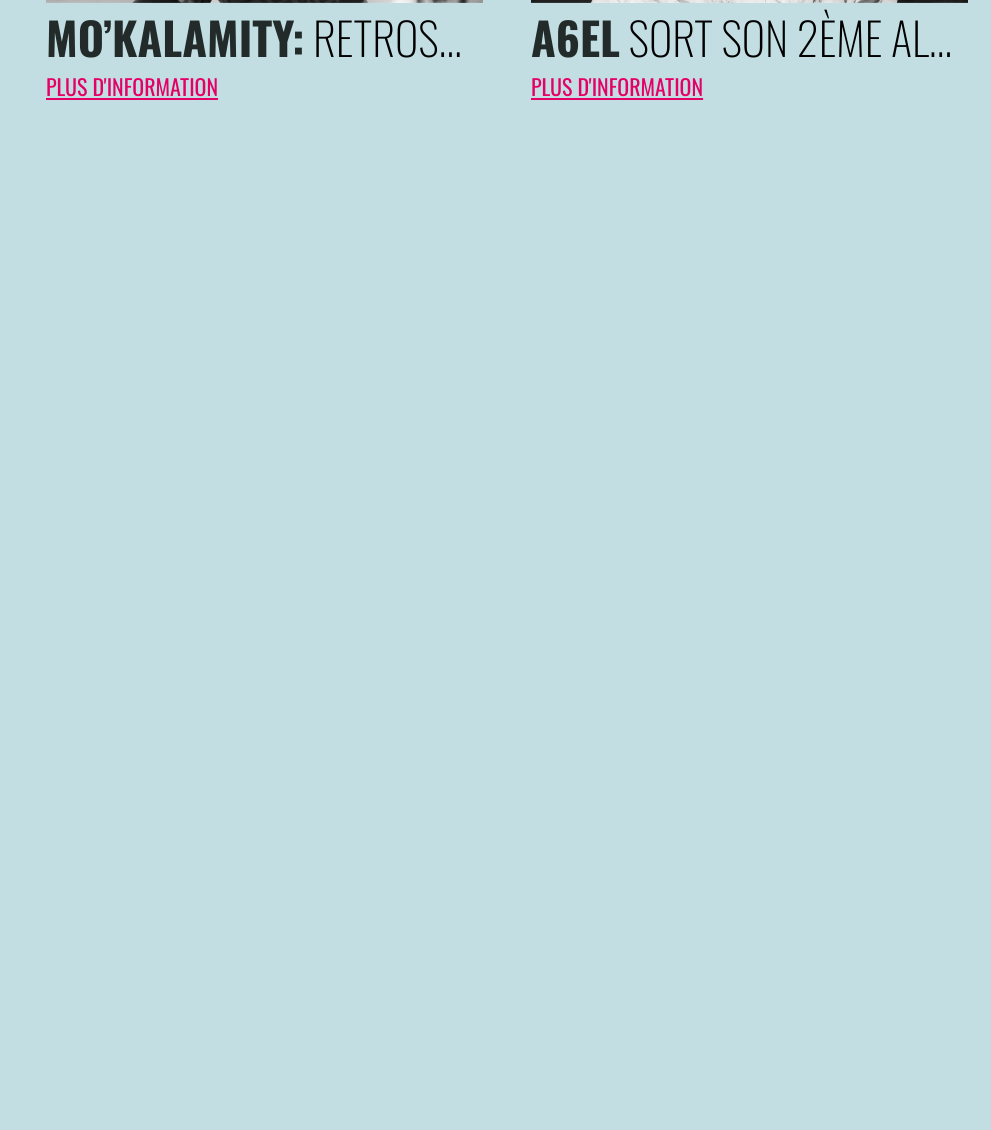
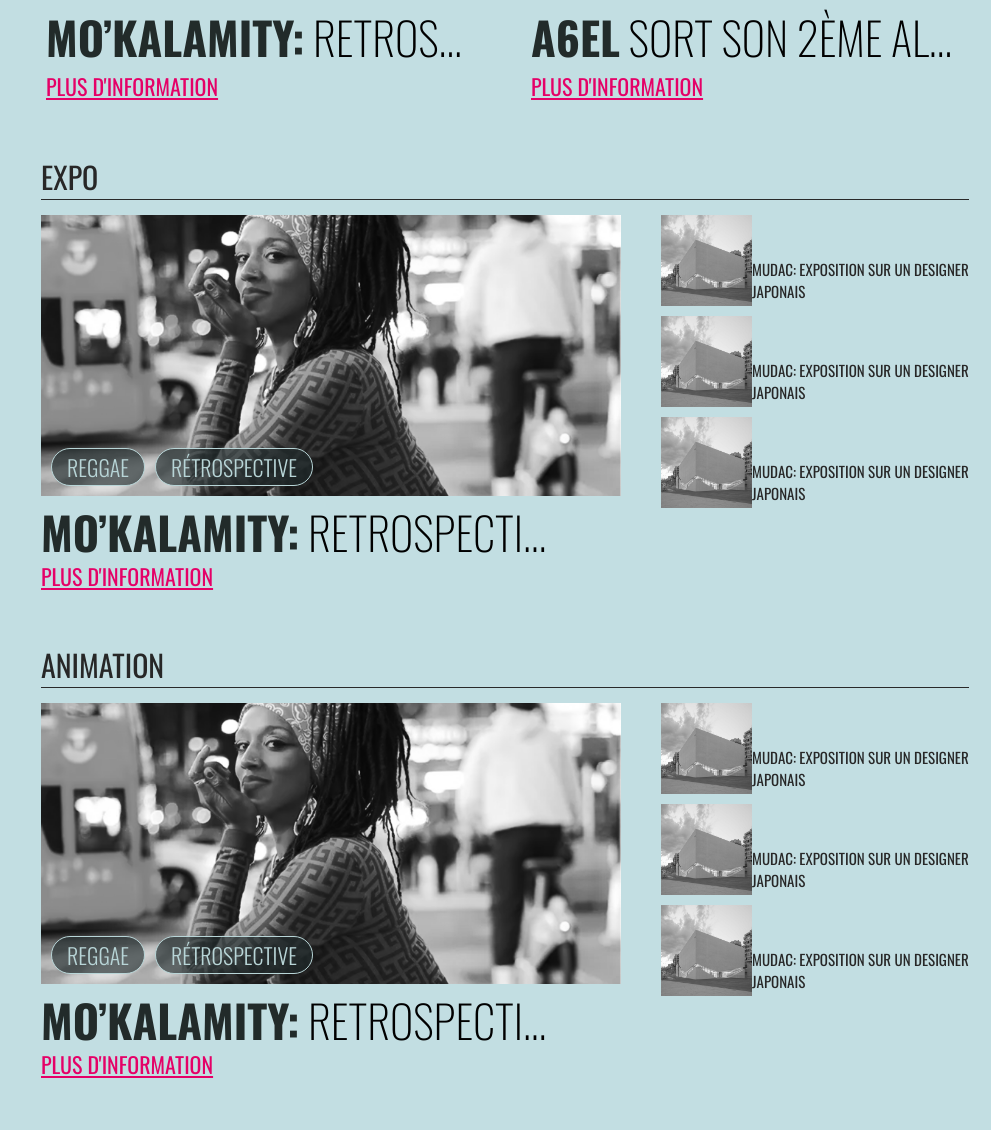
Before and after one commit to May1inn333/DesignSystem, a website built with Parcel: page src/index.html in a window 1280 px wide. Shown: the part 1209-2339 px from the top of the page, without its empty margins (289-1280 px from the left). Before the commit the page ends 1746 px from the top, so only its background shows below. Built offline with nearby package versions, Linux system fonts and the light colour scheme; a web font is replaced by a local one.

Commit message:
mini card

```diff
--- a/src/index.html
+++ b/src/index.html
@@ -39,7 +39,7 @@
 
         <a href="Infos.html" class="more"> PLUS D'INFORMATION </a>
       </section>
-      <div class="theme">A LA UNE</div>
+      <div class="theme">MUSIQUE</div>
     <div class="ligne">
       <a href="index.html">
         <img class="logo" src="/src/img/trois_cent_60_-_logo.png" alt="logo"
@@ -90,9 +90,97 @@
       </article>
     </section>
 
+    <section class="expoHOME">
+      <div class="titleTHEME">EXPO</div>
+
+   <article class="carte-expo">
+        <div class="expo-image-container">
+          <img src="/src/img/mokalamity2.jpg" alt="Concert de musique" />
+          <div class="categories">
+            <button>Reggae</button>
+            <button>Rétrospective</button>
+          </div>
+        </div>
+        <h2><strong>MO’KALAMITY:</strong> RETROSPECTIVE 20...</h2>
+        <div class="PLUSinfos"><a href="Infos.html">PLUS D'INFORMATION</a></div>
+      </article>
+  </section>
+
+  <div class="small-expo">
+
+      <div class="mini-card">
+      <img
+        src="img/mudac.jpeg"
+        alt="bâtiment du MUDAC"
+      />
+      <p>mudac: exposition sur un designer japonais</p>
+    </div>
+
+      <div class="mini-card">
+      <img
+        src="img/mudac.jpeg"
+        alt="bâtiment du MUDAC"
+      />
+      <p>mudac: exposition sur un designer japonais</p>
+    </div>
+
+
+      <div class="mini-card">
+      <img
+        src="img/mudac.jpeg"
+        alt="bâtiment du MUDAC"
+      />
+      <p>mudac: exposition sur un designer japonais</p>
+    </div>
+
+  </div>
 
 
 
+  <section class="expoHOME">
+      <div class="titleTHEME">ANIMATION</div>
+
+   <article class="carte-expo">
+        <div class="expo-image-container">
+          <img src="/src/img/mokalamity2.jpg" alt="Concert de musique" />
+          <div class="categories">
+            <button>Reggae</button>
+            <button>Rétrospective</button>
+          </div>
+        </div>
+        <h2><strong>MO’KALAMITY:</strong> RETROSPECTIVE 20...</h2>
+        <div class="PLUSinfos"><a href="Infos.html">PLUS D'INFORMATION</a></div>
+      </article>
+  </section>
+
+  <div class="small-expo">
+
+      <div class="mini-card">
+      <img
+        src="img/mudac.jpeg"
+        alt="bâtiment du MUDAC"
+      />
+      <p>mudac: exposition sur un designer japonais</p>
+    </div>
+
+      <div class="mini-card">
+      <img
+        src="img/mudac.jpeg"
+        alt="bâtiment du MUDAC"
+      />
+      <p>mudac: exposition sur un designer japonais</p>
+    </div>
+
+
+      <div class="mini-card">
+      <img
+        src="img/mudac.jpeg"
+        alt="bâtiment du MUDAC"
+      />
+      <p>mudac: exposition sur un designer japonais</p>
+    </div>
+
+  </div>
     </main>
     <script src="js/main.js" type="module"></script>
   </body>
--- a/src/scss/_accueil.scss
+++ b/src/scss/_accueil.scss
@@ -41,7 +41,7 @@
 .articleHOME {
   margin-left: 330px;
   margin-top: 100px;
-  margin-bottom: 100px;
+  padding-bottom: 100px;
 }
 
 /* Grande image */
@@ -149,3 +149,99 @@
     font-size: 17px;
   }
 }
+
+.carte-expo {
+  width: 100%;
+  max-width: none;
+  min-width: 0;
+  overflow: hidden;
+  display: flex;
+  width: 580px;
+  height: 315.678px;
+  align-self: stretch;
+  aspect-ratio: 384/209;
+  height: 427px;
+  flex-direction: column;
+  align-items: flex-start;
+  gap: 2px;
+}
+
+.carte-expo h2 {
+  font-family: "Oswald", sans-serif;
+  font-size: clamp(45px, 2.5vw, 32px);
+  font-weight: 200;
+  overflow-wrap: anywhere;
+  white-space: nowrap;
+  overflow: hidden;
+  text-overflow: ellipsis;
+  width: 90%;
+}
+
+.carte-expo a {
+  display: inline-block;
+  font-family: "Oswald", sans-serif;
+  font-size: 22px;
+  font-weight: 400;
+  color: #e50067;
+  text-decoration: underline;
+  padding-bottom: 50px;
+}
+
+.expo-image-container {
+  position: relative;
+  width: 100%;
+  aspect-ratio: 384/209;
+  overflow: hidden;
+}
+
+.expo-image-container img {
+  display: block;
+  width: 100%;
+  height: 100%;
+  object-fit: cover;
+}
+
+.expoHOME {
+  margin-left: 330px;
+}
+
+.mini-card {
+  display: flex;
+  flex-direction: row;
+  align-items: center;
+  width: fit-content;
+}
+.mini-card img {
+  width: 91px;
+  height: 91px;
+  /* ↓↓↓↓ IMAGE EN NOIR & BLANC ↓↓↓↓ */
+  -webkit-filter: grayscale(100%);
+  filter: grayscale(100%);
+  -webkit-transition: all 0.3s;
+  transition: all 0.3s;
+}
+
+.mini-card p {
+  color: var(--text-color-default, #272727);
+  font-family: Oswald;
+  font-size: var(--badge-small, 15px);
+  font-weight: 400;
+  text-transform: uppercase;
+}
+
+/* ↓↓↓↓ IMAGE EN COULEURS AU HOVER ↓↓↓↓ */
+.mini-card img:hover {
+  -webkit-filter: grayscale(0%);
+  filter: grayscale(0%);
+  -webkit-transition: all 0.3s;
+  transition: all 0.3s;
+}
+
+.small-expo {
+  position: absolute;
+  display: grid;
+  gap: 10px;
+  margin-top: -427px;
+  margin-left: 950px;
+  align-items: start;
+}
--- a/src/scss/_card.scss
+++ b/src/scss/_card.scss
@@ -14,6 +14,7 @@ main {
 
 .carte {
   width: 100%;
+
   max-width: none;
   min-width: 0;
   overflow: hidden;
@@ -29,7 +30,7 @@ main {
 .musique-image-container img {
   display: block;
   width: 90%;
-  height: 100%;
+
   object-fit: cover;
 }
 
--- a/src/scss/_font.scss
+++ b/src/scss/_font.scss
@@ -141,7 +141,7 @@ strong {
   text-align: justify;
   text-transform: initial;
   margin-left: 383px;
-  padding-top: 410px;
+  padding-top: 190px;
 
   font-family: Almarai, sans-serif;
   font-size: 20px;
--- a/src/scss/_layout.scss
+++ b/src/scss/_layout.scss
@@ -14,9 +14,15 @@ ul {
 .layout {
   display: grid;
   grid-template-columns: 280px 1fr; /* sidebar | contenu */
-  min-height: 100vh;
 }
 
+.layout-infos {
+  position: sticky; /* reste visible au scroll */
+  top: 0;
+  padding-top: 300px;
+  align-self: start; /* sinon la sidebar s'étire sur toute la hauteur */
+  width: fit-content;
+}
 .grid-rubrique {
   position: sticky; /* reste visible au scroll */
   top: 0;
@@ -100,7 +106,7 @@ p {
 .img-info {
   width: 850px;
   height: 350px;
-  position: relative;
+
   overflow: hidden;
 }
 
@@ -140,3 +146,16 @@ h5 {
   line-height: normal;
   text-transform: uppercase;
 }
+
+.logo-infos a {
+  width: 203px;
+  height: 92px;
+}
+
+.logo-infos {
+  position: absolute;
+  width: 203px;
+  height: 92px;
+  margin-left: 35px;
+  margin-top: 37px;
+}
```
Also changed, not shown: src/Infos.html (+52 -46 lines), src/img/mudac.jpeg (added).
